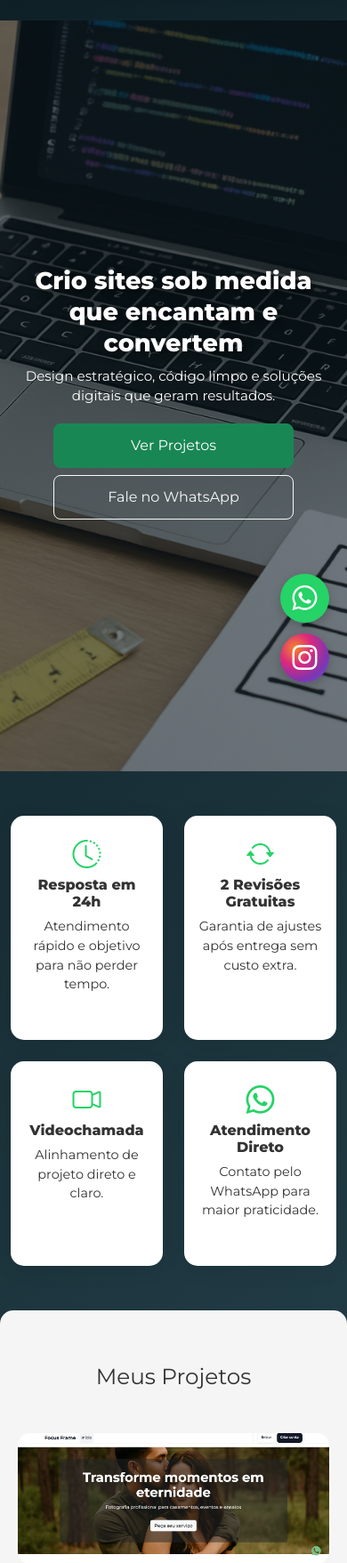
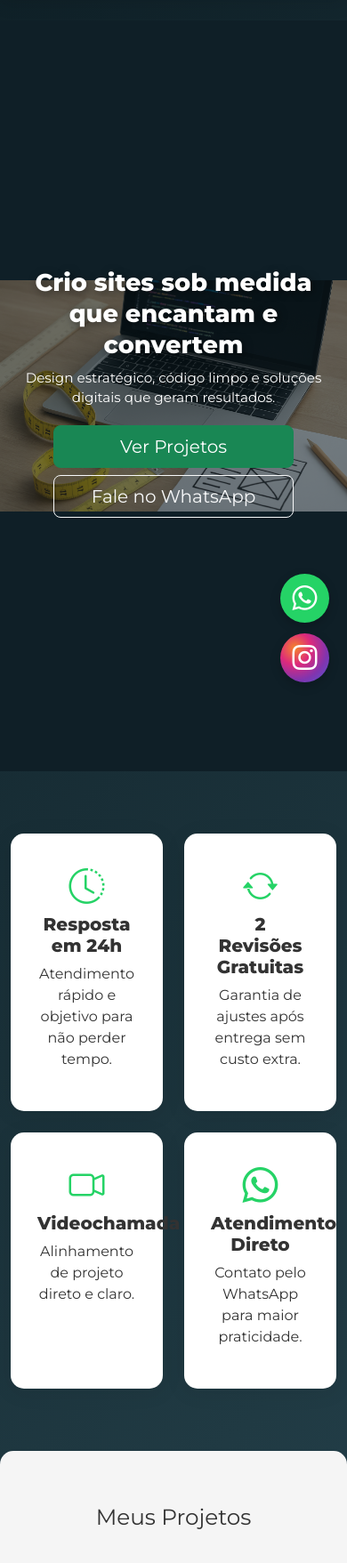
Before and after one commit to VitorGoldner/site_inst_meu, a Flask app: page / in a window 390 px wide. Shown: the part 57-1814 px from the top of the page at 89% size. Run offline with Flask 3, Linux system fonts and the light colour scheme.

Commit message:
ajustes para mobile na homepage

```diff
--- a/templates/home.html
+++ b/templates/home.html
@@ -170,59 +170,14 @@
     100% {transform: scale(1);}
 }
 
-    /* Ajustes responsivos originais */
+/* Ajustes responsivos */
 @media (max-width: 768px) {
     .hero-section {
-            height: 80vh;
-            background-position: center top;
-            background-size: cover;
-        }
-        .hero-content {
-            padding: 0 15px;
-        }
-        .hero-content h1 {
-            font-size: 1.9rem;
-            line-height: 1.3;
-        }
-        .hero-content p {
-            font-size: 1rem;
-            margin-bottom: 25px;
-        }
-        .hero-buttons a {
-            display: block;
-            width: 80%;
-            margin: 8px auto;
-            font-size: 1rem;
-            padding: 12px 0;
-        }
-
-        .benefits {
-            margin-top: 50px;
-            margin-bottom: 50px;
-        }
-        .benefit-card {
-            padding: 20px 15px;
-            margin-bottom: 15px;
-        }
-        .benefit-card i {
-            font-size: 2rem;
-        }
-        .benefit-card h5 {
-            font-size: 1rem;
-        }
-        .benefit-card p {
-            font-size: 0.9rem;
-        }
-    }
-
-/* --- AJUSTE REAL PARA CELULAR (sem sobras, sem corte) --- */
-@media (max-width: 768px) {
-    .hero-section {
-        height: 100dvh !important; /* usa viewport real */
+        height: 100dvh !important;
         background-position: center center !important;
-        background-size: cover !important;
-        border-radius: 0;
-        padding: 0;
+        background-size: contain !important; /* Mostra imagem inteira */
+        background-color: #0f2027 !important; /* Cor de fundo da imagem */
+        background-repeat: no-repeat !important;
         display: flex;
         align-items: center;
         justify-content: center;
@@ -246,11 +201,13 @@
     }
 }
 
+/* Ajuste extra para telas pequenas */
 @media (max-width: 480px) {
     .hero-section {
         height: 100dvh !important;
-        background-position: center top !important;
-        background-size: cover !important;
+        background-position: center center !important;
+        background-size: contain !important;
+        background-color: #0f2027 !important;
     }
     .hero-content h1 {
         font-size: 1.7rem !important;
```
Lines whose indentation alone changed are shown as unchanged.
